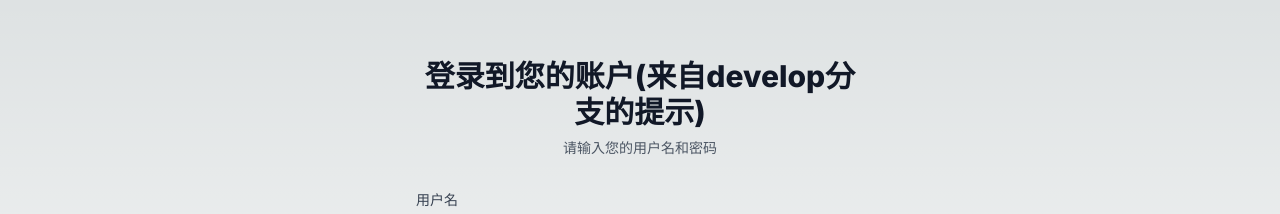
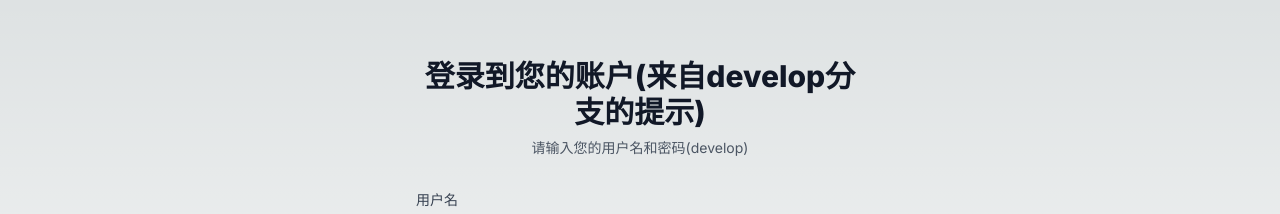
Before and after one commit to zhong0591/nextjs, a Next.js app: page / in a window 1280 px wide. Shown: the part 155-369 px from the top of the page. Built offline with nearby package versions, Linux system fonts and the light colour scheme.

Commit message:
add develop description

```diff
--- a/src/app/page.tsx
+++ b/src/app/page.tsx
@@ -30,7 +30,7 @@ export default function Home() {
             登录到您的账户(来自develop分支的提示)
           </h2>
           <p className="mt-2 text-center text-sm text-gray-600">
-            请输入您的用户名和密码
+            请输入您的用户名和密码(develop)
           </p>
         </div>
         <form className="mt-8 space-y-6" onSubmit={handleSubmit}>
```
